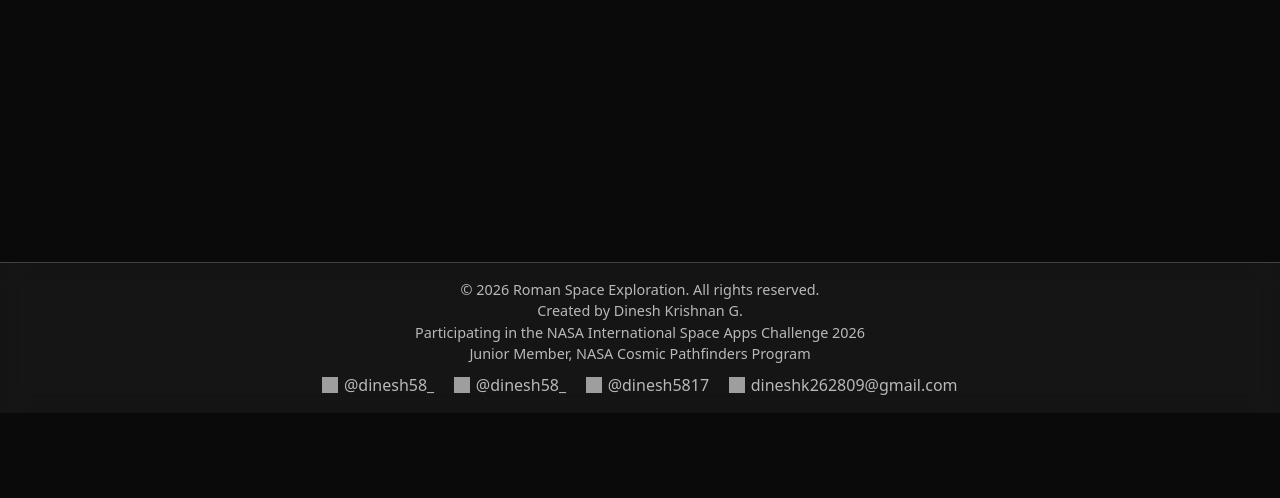
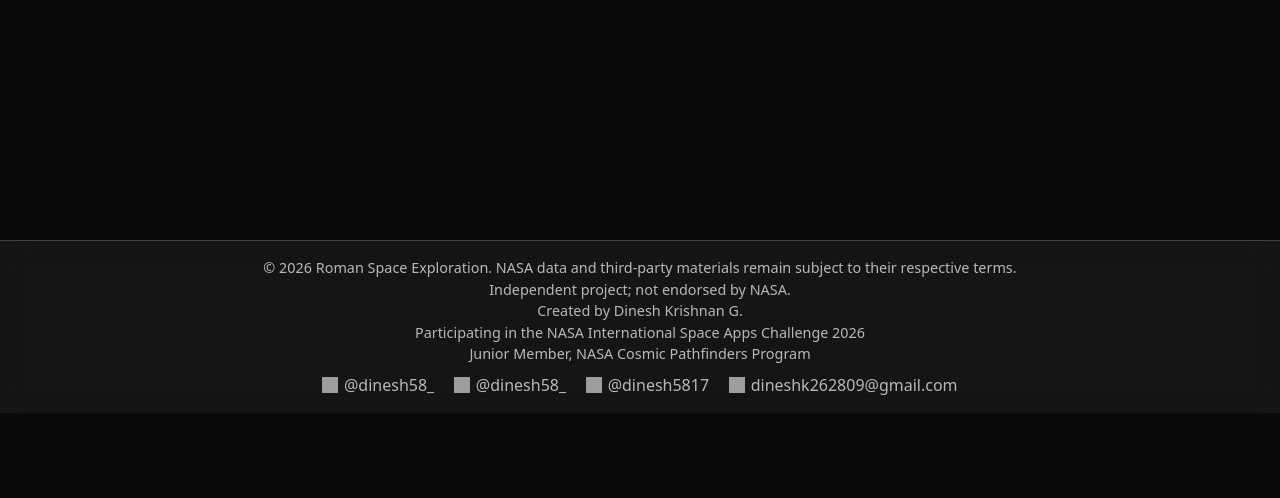
Before and after one commit to dinesh5817/roman-space-program, a FastAPI app: page /flight in a window 1280 px wide. Shown: the part 387-885 px from the top of the page. Run offline with FastAPI, Linux system fonts and the light colour scheme; grey boxes are pictures that could not be loaded.

Commit message:
Modified footer

```diff
--- a/templates/layout.html
+++ b/templates/layout.html
@@ -29,7 +29,8 @@
     </main>
 
     <footer class="site-footer">
-        <p>&copy; 2026 Roman Space Exploration. All rights reserved.</p>
+        <p>&copy; 2026 Roman Space Exploration. NASA data and third-party materials remain subject to their respective terms.</p>
+        <p class="credits">Independent project; not endorsed by NASA.</p>
         <p class="credits">Created by Dinesh Krishnan G.</p>
         <p class="credits">Participating in the NASA International Space Apps Challenge 2026</p>
         <p class="credits">Junior Member, NASA Cosmic Pathfinders Program</p>
```
